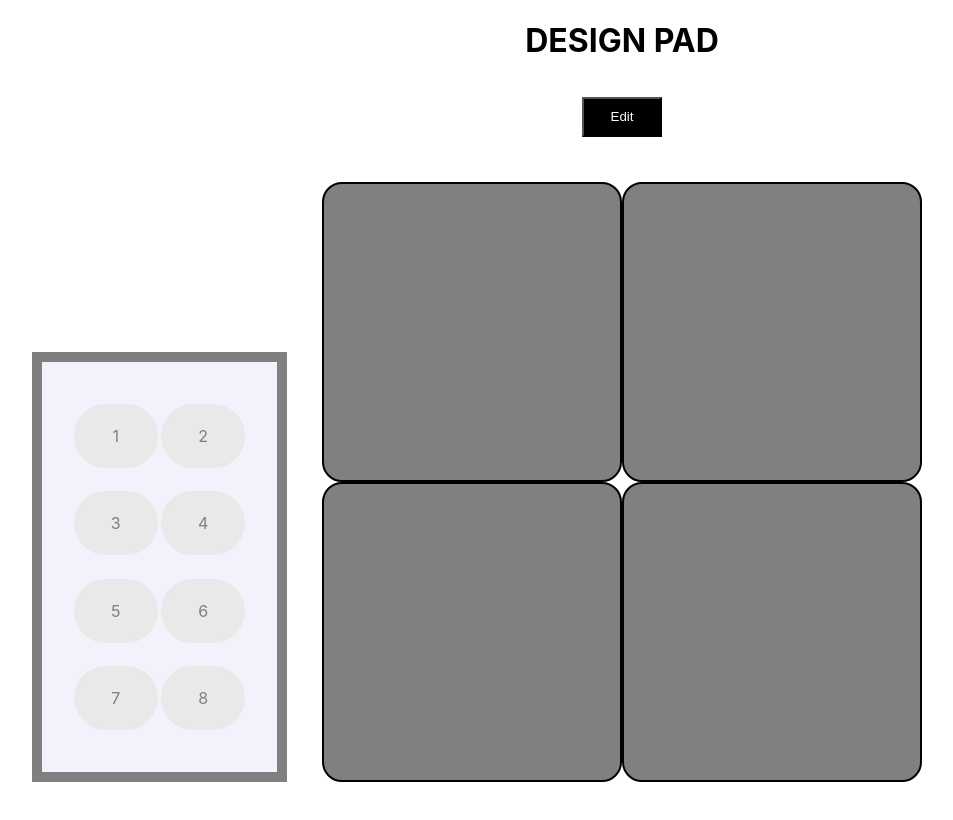
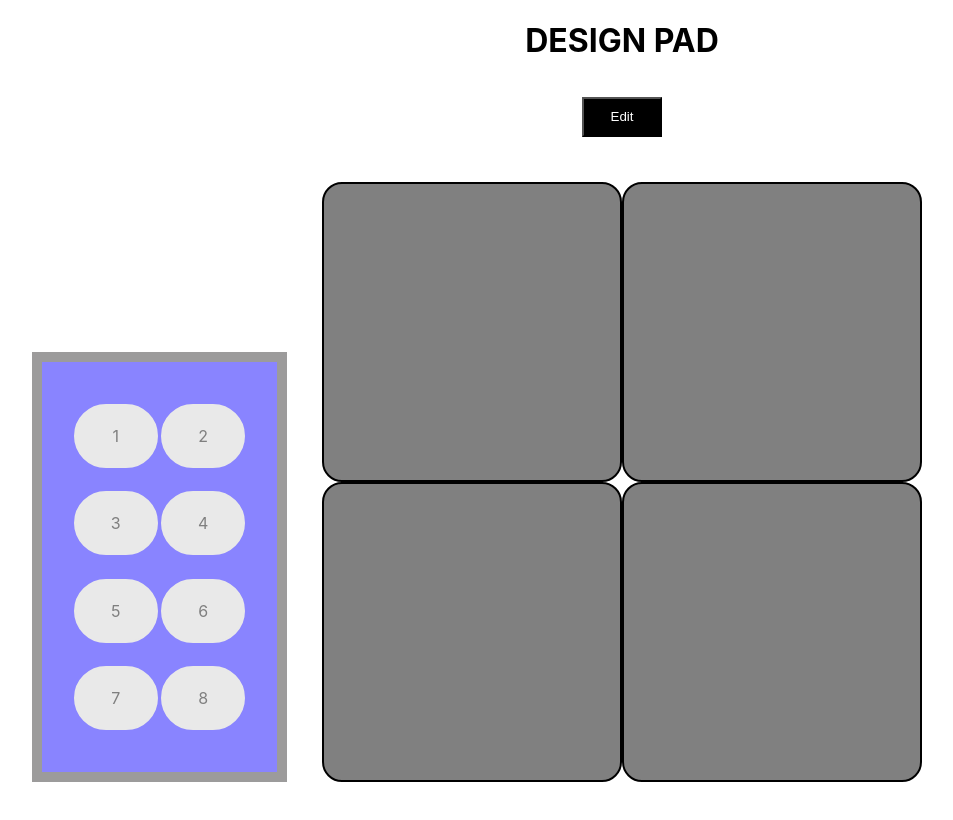
Before and after one commit to CS-Team-Project-CMP-464-Spring-2021/HW3, a React (Create React App) app: page / in a window 1280 px wide. Shown: the top 820 px of the page, without its empty margins (18-971 px from the left). Built offline with nearby package versions, Linux system fonts and the light colour scheme.

Commit message:
Update PadInput.css

```diff
--- a/src/PadInput.css
+++ b/src/PadInput.css
@@ -1,7 +1,7 @@
 
 .Container-Row {
-    border: 10px solid black;
-    background-color: lavender;
+    border: 10px solid #393838;
+    background-color: #1309ff;
     opacity: 1.0;
     height: 350px;
     width: 175px;
```
